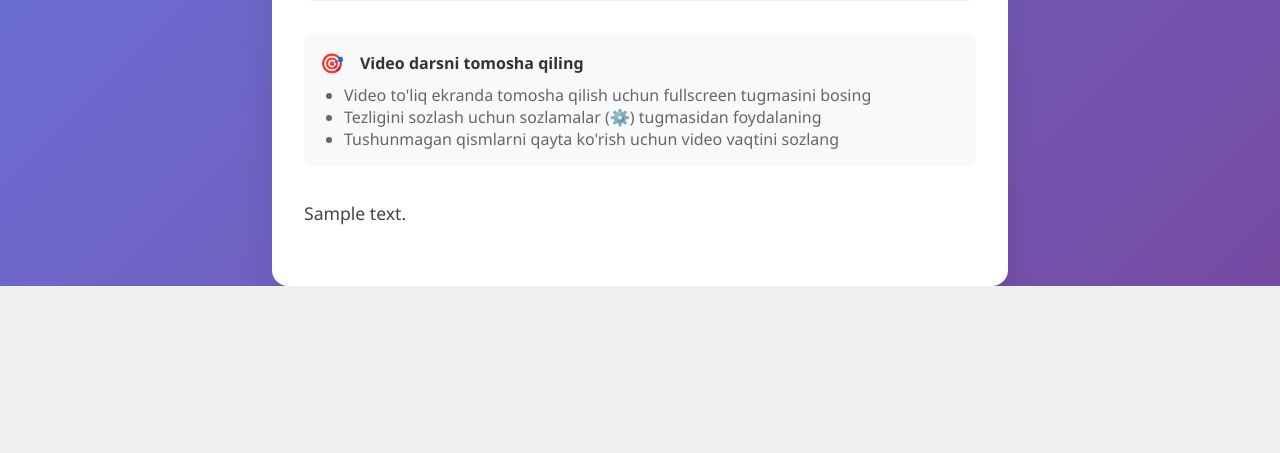
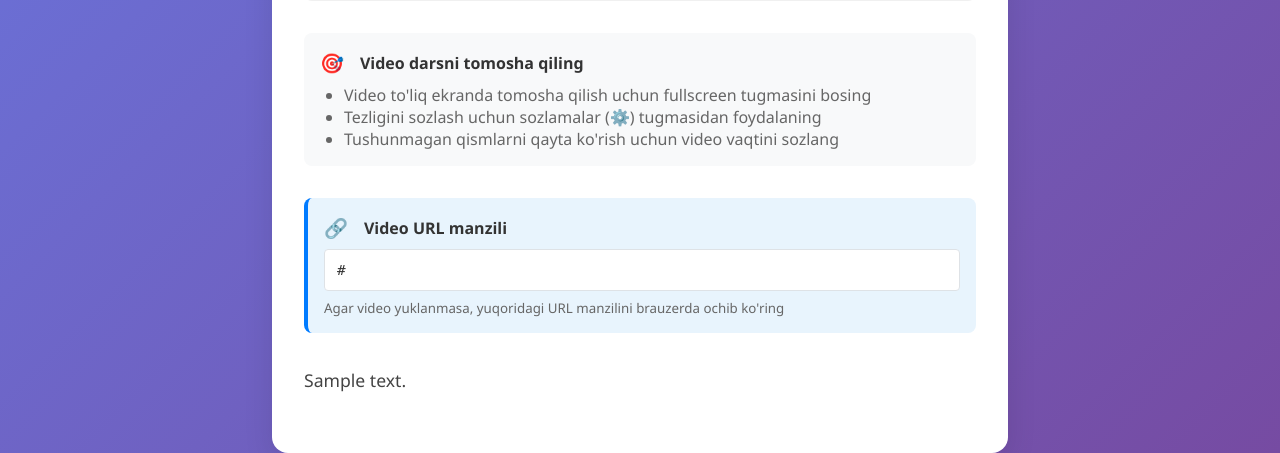
Before and after one commit to Khudoykulov/avtotest_full, a Django app: page /quiz/education/content/1/ in a window 1280 px wide. Shown: the part 796-1249 px from the top of the page. Before the commit the page ends 1082 px from the top, so only its background shows below. Run offline with Django 5.2, Linux system fonts and the light colour scheme; a user stored in the database is signed in; tables that the repository leaves empty hold one stand-in row (values such as "Sample post").

Commit message:
video_url

```diff
--- a/templates/quiz/education.html
+++ b/templates/quiz/education.html
@@ -251,7 +251,11 @@
             <div class="category-card">
                 <div class="category-header">
                     <div class="category-icon">
-                        {{ category.icon|default:"📖" }}
+                        {% if category.icon %}
+                            <img src="{{ category.icon.url }}" alt="{{ category.name_uz }}" style="width: 100%; height: 100%; object-fit: cover; border-radius: 12px;">
+                        {% else %}
+                            📖
+                        {% endif %}
                     </div>
                     <div class="category-info">
                         <h3>{{ category.name_uz }}</h3>
--- a/templates/quiz/education_category.html
+++ b/templates/quiz/education_category.html
@@ -234,7 +234,11 @@
 
         <div class="category-header">
             <div class="category-icon">
-                {{ category.icon|default:"📖" }}
+                {% if category.icon %}
+                    <img src="{{ category.icon.url }}" alt="{{ category.name_uz }}" style="width: 100%; height: 100%; object-fit: cover; border-radius: 16px;">
+                {% else %}
+                    📖
+                {% endif %}
             </div>
             <div class="category-info">
                 <h1>{{ category.name_uz }}</h1>
--- a/templates/quiz/education_content.html
+++ b/templates/quiz/education_content.html
@@ -313,7 +313,8 @@
                                 <div style="font-size: 2rem; margin-bottom: 1rem;">⏳</div>
                                 <p>Video yuklanmoqda...</p>
                             </div>
-                            <iframe id="video-iframe" src="{{ content.video_url }}"
+                            {% load video_filters %}
+                            <iframe id="video-iframe" src="{{ content.video_url|youtube_embed_url }}"
                                     width="100%" height="100%"
                                     frameborder="0" allowfullscreen
                                     allow="accelerometer; autoplay; clipboard-write; encrypted-media; gyroscope; picture-in-picture"
@@ -332,6 +333,19 @@
                                 <li>Tezligini sozlash uchun sozlamalar (⚙️) tugmasidan foydalaning</li>
                                 <li>Tushunmagan qismlarni qayta ko'rish uchun video vaqtini sozlang</li>
                             </ul>
+                        </div>
+
+                        <div class="video-url-info" style="background: #e8f4fd; padding: 1rem; border-radius: 8px; margin-bottom: 2rem; border-left: 4px solid #007bff;">
+                            <div style="display: flex; align-items: center; gap: 1rem; margin-bottom: 0.5rem;">
+                                <span style="color: #007bff; font-size: 1.2rem;">🔗</span>
+                                <strong>Video URL manzili</strong>
+                            </div>
+                            <div style="background: white; padding: 0.75rem; border-radius: 4px; font-family: monospace; font-size: 0.9rem; border: 1px solid #dee2e6; word-break: break-all;">
+                                {{ content.video_url }}
+                            </div>
+                            <small style="color: #666; margin-top: 0.5rem; display: block;">
+                                Agar video yuklanmasa, yuqoridagi URL manzilini brauzerda ochib ko'ring
+                            </small>
                         </div>
                     {% else %}
                         <div class="video-container">
```
